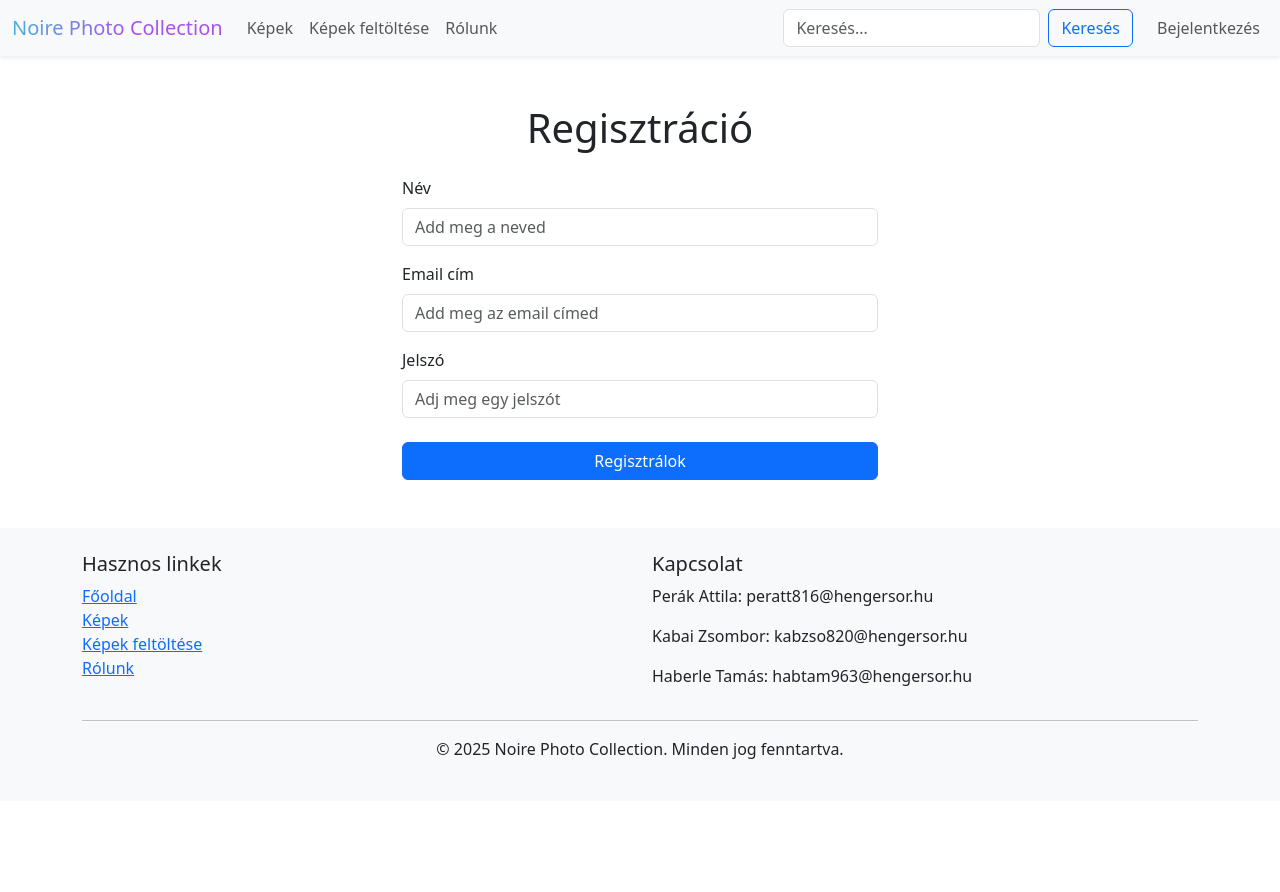
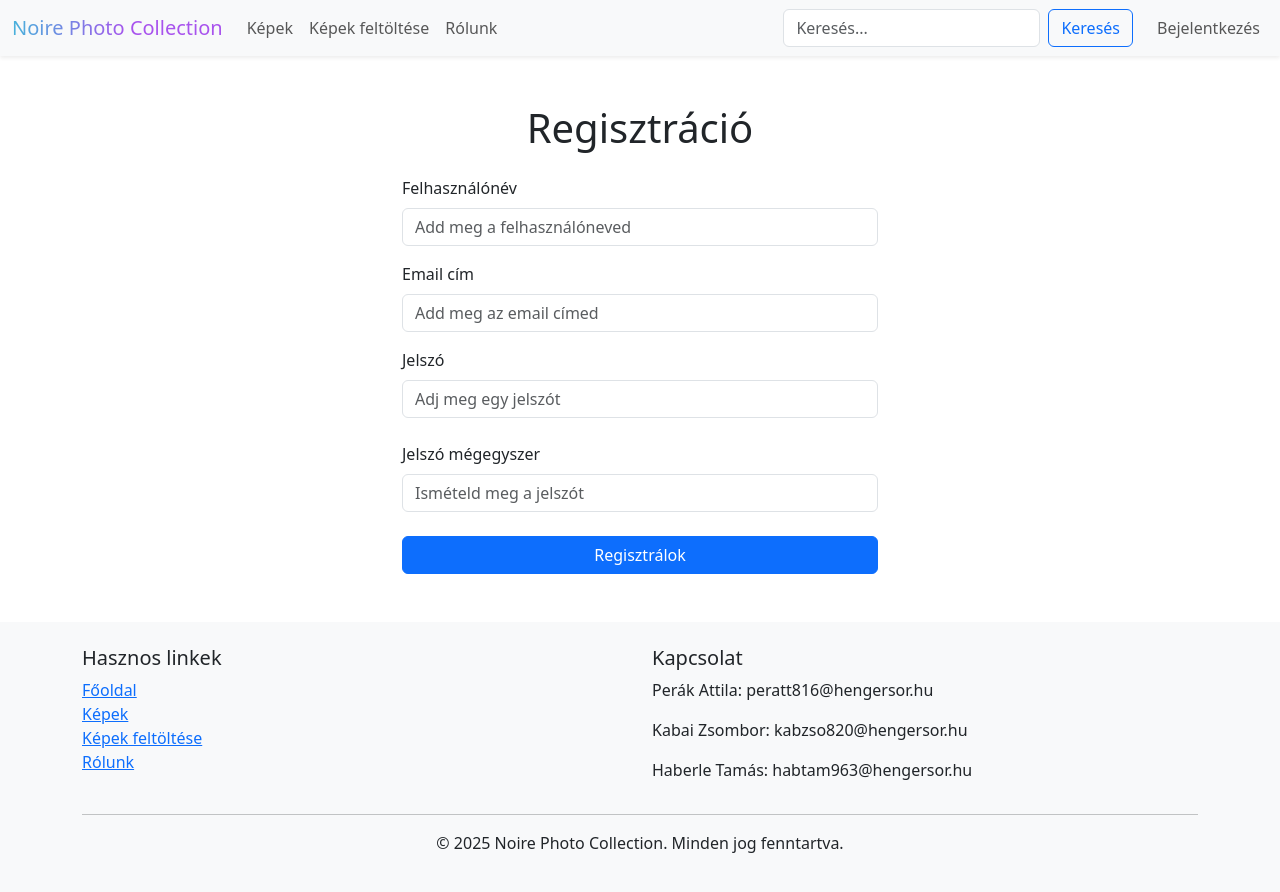
Before and after one commit to piszkos-somer/noire-photo, a React (Vite) app in the folder frontend/: page /Registration in a window 1280 px wide. Shown: the top 892 px of the page. Before the commit the page ends 801 px from the top, so only its background shows below. Built offline with nearby package versions, Linux system fonts and the light colour scheme.

Commit message:
10.15.
Dokumentáció. apró módosítások

```diff
--- a/frontend/src/components/Footer.jsx
+++ b/frontend/src/components/Footer.jsx
@@ -11,9 +11,9 @@ const Footer = () => {
             <h5>Hasznos linkek</h5>
             <ul className="list-unstyled">
               <li><a href="/" >Főoldal</a></li>
-              <li><a href="/about" >Képek</a></li>
-              <li><a href="/contact" >Képek feltöltése</a></li>
-              <li><a href="/contact" >Rólunk</a></li>
+              <li><a href="/Photos" >Képek</a></li>
+              <li><a href="/Upload" >Képek feltöltése</a></li>
+              <li><a href="/About" >Rólunk</a></li>
             </ul>
           </Col>
           <Col md={6}>
--- a/frontend/src/components/Navbar.jsx
+++ b/frontend/src/components/Navbar.jsx
@@ -17,8 +17,8 @@ function NavbarNoire() {
 
         <Navbar.Collapse id="main-navbar">
           <Nav className="me-auto">
-            <Nav.Link as={Link} to="/Home">Képek</Nav.Link>
-            <Nav.Link as={Link} to="/features">Képek feltöltése</Nav.Link>
+            <Nav.Link as={Link} to="/Photos">Képek</Nav.Link>
+            <Nav.Link as={Link} to="/Upload">Képek feltöltése</Nav.Link>
             <Nav.Link as={Link} to="/About">Rólunk</Nav.Link>
           </Nav>
 
@@ -34,7 +34,7 @@ function NavbarNoire() {
           </Form>
 
           <Nav>
-            <Nav.Link as={Link} to="/registration">Bejelentkezés</Nav.Link>
+            <Nav.Link as={Link} to="/Registration">Bejelentkezés</Nav.Link>
           </Nav>
         </Navbar.Collapse>
       </Container>
--- a/frontend/src/pages/About.jsx
+++ b/frontend/src/pages/About.jsx
@@ -6,10 +6,12 @@ function About() {
     <Container className="py-5">
       <h1 className="mb-4 text-center">Rólunk</h1>
       <p className="lead text-center">
-        A <strong>Noire Photo Collection</strong> egy online fotógyűjtemény, ahol a fekete-fehér képek
+        A <strong>Noire Photo Collection</strong> egy online fotógyűjtemény, ahol a képeid
         eleganciája és hangulata kerül előtérbe. Célunk, hogy lehetőséget adjunk
         a fotósoknak és művészeknek, hogy megosszák alkotásaikat egy inspiráló közösségben.
       </p>
+
+      <h2 className="mb-4 text-center">Ismerj meg minket, kik is vagyunk valójában.</h2>
 
       <p className="mt-4 text-center">
         Az oldalt 2025-ben hoztuk létre, és azóta is folyamatosan fejlesztjük, hogy a látogatók
--- a/frontend/src/pages/Home.jsx
+++ b/frontend/src/pages/Home.jsx
@@ -7,7 +7,7 @@ function Home() {
     <Container className="py-5 text-center">
       <h1 className="mb-4 szinatmenet">Noire Photo Collection</h1>
       <p className="lead mb-4">
-        Fedezd fel a fekete-fehér fényképek világát – időtlen hangulat, egyedi kompozíciók,
+        Fedezd fel a színesebbnél színesebb fényképek világát – időtlen hangulat, egyedi kompozíciók,
         és inspiráló művészek egy helyen.
       </p>
       <Button as={Link} to="/features" variant="dark">
--- a/frontend/src/pages/Registration.jsx
+++ b/frontend/src/pages/Registration.jsx
@@ -29,10 +29,10 @@ function Registration() {
       ) : (
         <Form onSubmit={handleSubmit}>
           <Form.Group className="mb-3">
-            <Form.Label>Név</Form.Label>
+            <Form.Label>Felhasználónév</Form.Label>
             <Form.Control
               type="text"
-              placeholder="Add meg a neved"
+              placeholder="Add meg a felhasználóneved"
               name="name"
               value={formData.name}
               onChange={handleChange}
@@ -64,6 +64,18 @@ function Registration() {
             />
           </Form.Group>
 
+          <Form.Group className="mb-4">
+            <Form.Label>Jelszó mégegyszer</Form.Label>
+            <Form.Control
+              type="password"
+              placeholder="Ismételd meg a jelszót"
+              name="password"
+              value={formData.password}
+              onChange={handleChange}
+              required
+            />
+          </Form.Group>
+
           <div className="d-grid">
             <Button variant="primary" type="submit">
               Regisztrálok
```
Also changed, not shown: 2 other files (tests, documents, lock files or other folders).
